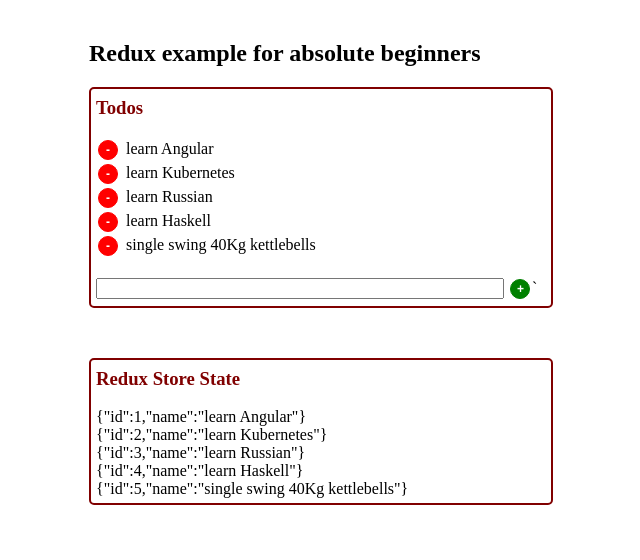
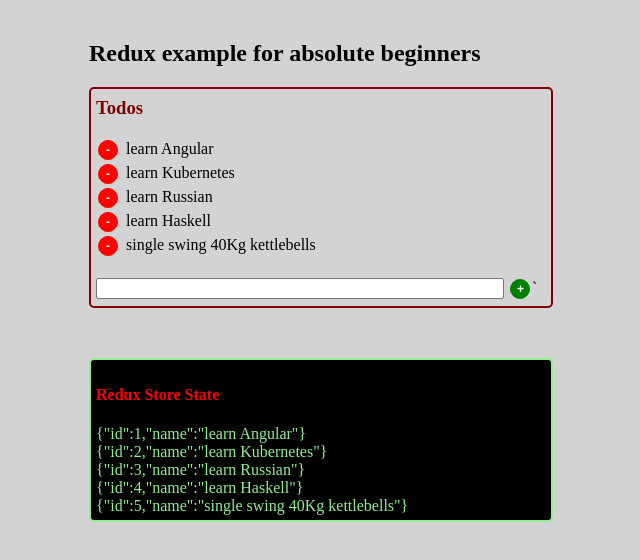
Before and after one commit to RobertoLai/redux101, a plain HTML site: page index.html in a window 1280 px wide. Shown: the whole page, without its empty margins (251-891 px from the left). Drawn offline with nearby package versions, Linux system fonts and the light colour scheme.

Commit message:
minor styling

```diff
--- a/index.html
+++ b/index.html
@@ -15,7 +15,7 @@
       <input class="btnAdd green" type="button" onclick="addTodo()" value="+" />`
     </div>
     <div id="show-state">
-      <h3>Redux Store State</h3>
+      <h4>Redux Store State</h4>
       <div id="state"></div>
     </div>
     <script src="index.js"></script>
--- a/styles.css
+++ b/styles.css
@@ -3,6 +3,7 @@ body {
   padding: 10px;
   margin: 10px auto;
   border: 2p solid blue;
+  background: lightgray;
 }
 .todo {
   width: 400px;
@@ -52,3 +53,14 @@ h3 {
   width: 450px;
   padding: 5px;
 }
+
+#show-state {
+  height: 150px;
+  background: black;
+  border: 2px solid lightgreen;
+  color: lightgreen;
+}
+
+#show-state h4 {
+  color: red;
+}
```
